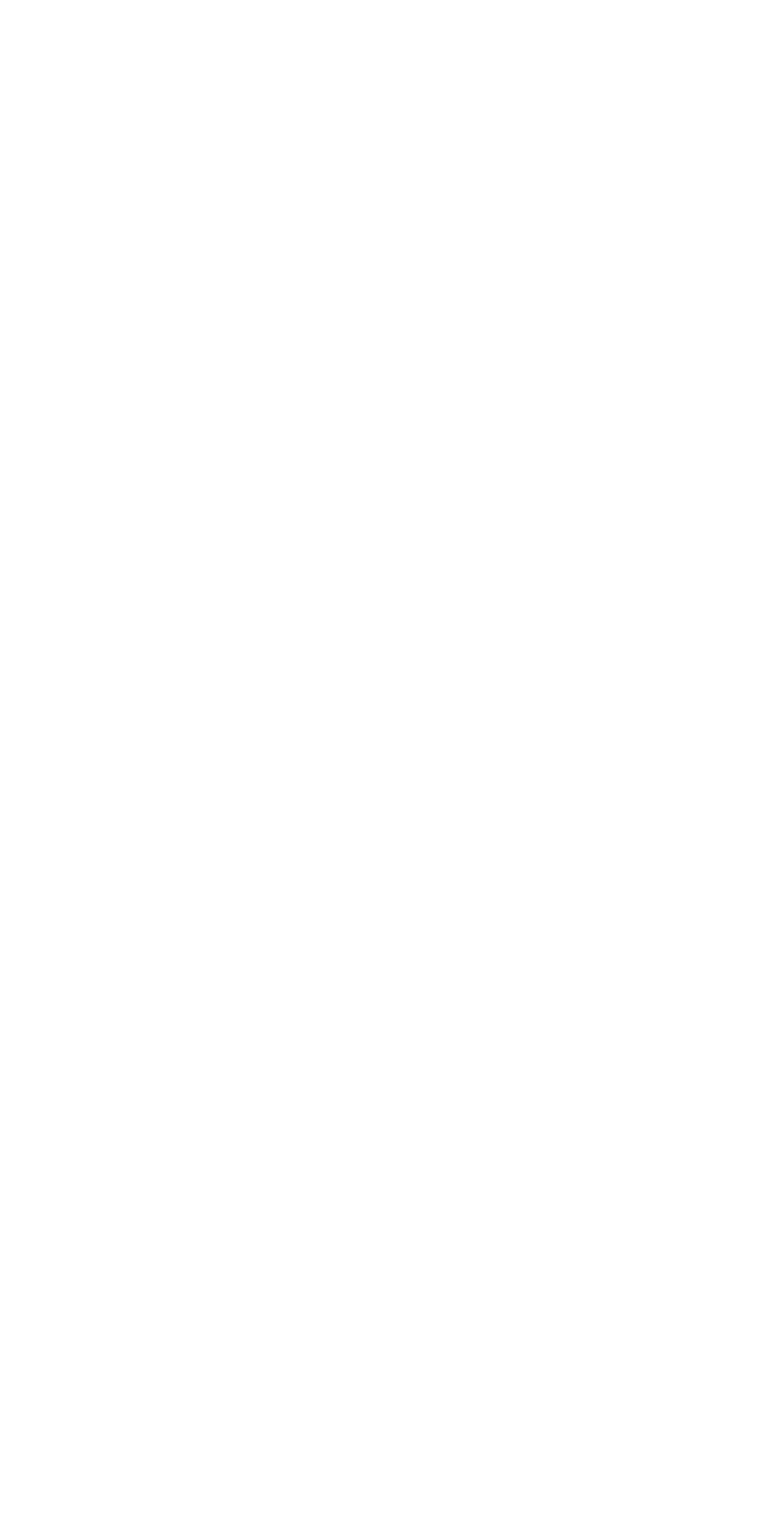
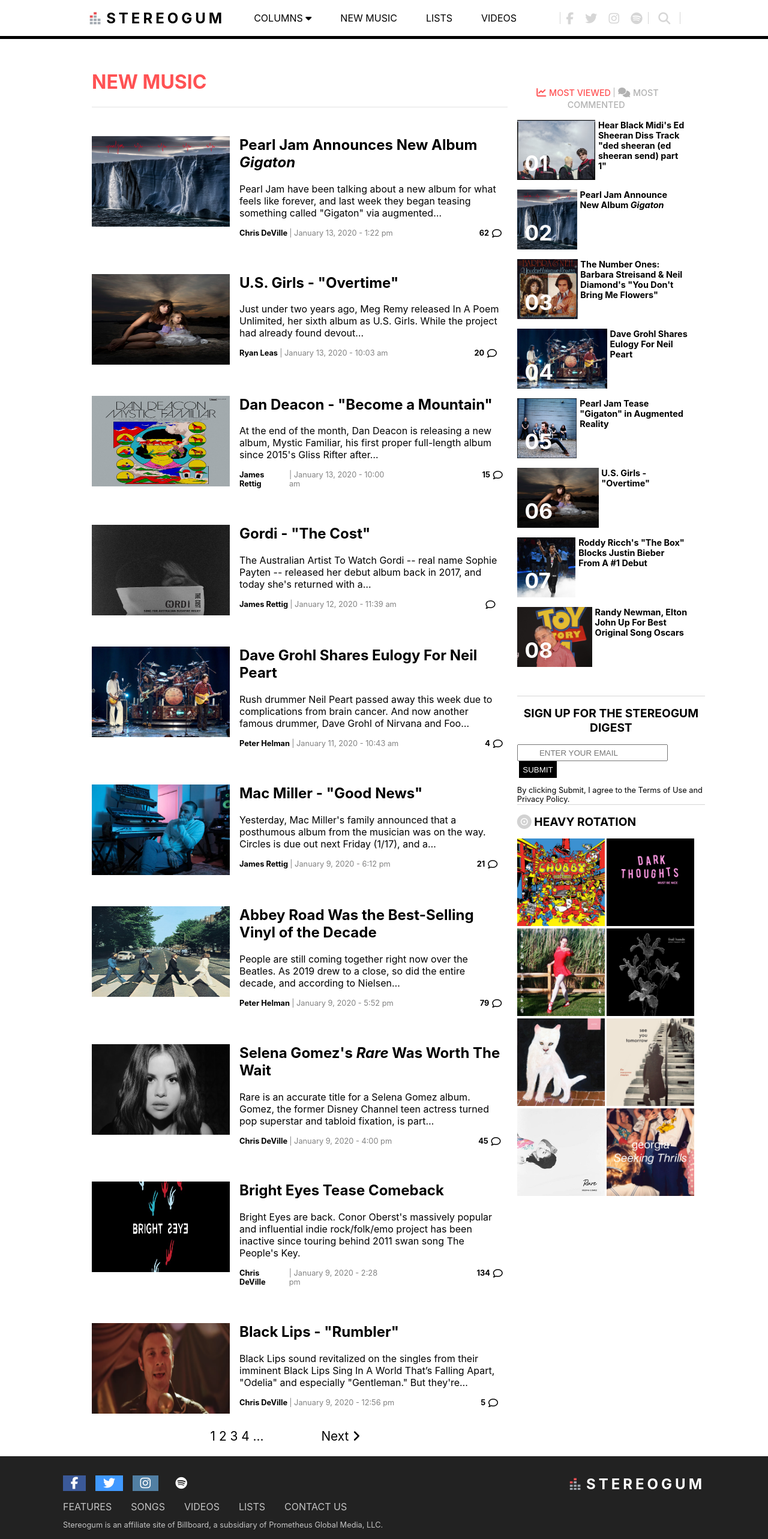
Before and after one commit to CedenoHernandez/stereogum-clone, a React (Create React App) app: page /newmusic in a window 1280 px wide. Shown: the top 2566 px of the page at 60% size. Before the commit the page ends 800 px from the top, so only its background shows below. Built offline with nearby package versions, Linux system fonts and the light colour scheme.

Commit message:
Set up New Music page with layout and routes

```diff
--- a/src/App.css
+++ b/src/App.css
@@ -468,6 +468,17 @@
   font-size: 0.8rem;
 }
 
+/* New Music page */
+.divider {
+  padding-top: 6rem;
+}
 
+.page-title {
+  font-size: 1rem;
+  color: #FF5254;
+  text-transform: uppercase;
+  margin-left: 3rem;
+  border-bottom: 1px solid #E2E2E2;
+}
 
 /* Media Queries */
--- a/src/App.js
+++ b/src/App.js
@@ -1,6 +1,7 @@
 import React from 'react';
 import { BrowserRouter as Router, Switch, Route } from 'react-router-dom';
 import Home from './components/Home';
+import NewMusic from './components/NewMusic';
 import './App.css';
 
 function App() {
@@ -8,6 +9,7 @@ function App() {
     <Router>
       <Switch>
         <Route exact path='/' component={Home} />
+        <Route exact path='/newmusic' component={NewMusic} />
       </Switch>
 
 
--- a/src/components/Footer.js
+++ b/src/components/Footer.js
@@ -22,7 +22,7 @@ class Footer extends Component {
 
           <div className="footer-site-links">
             <a href="#">Features</a>
-            <a href="#">Songs</a>
+            <a href="/newmusic">Songs</a>
             <a href="#">Videos</a>
             <a href="#">Lists</a>
             <a href="#">Contact Us</a>
--- a/src/components/Navbar.js
+++ b/src/components/Navbar.js
@@ -27,7 +27,7 @@ class Navbar extends Component {
       <div className="navbar">
         <div>
           <img src="../images/stereogumlogo.jpg" className="logo" alt=""/>
-          <a href="#" id="siteTitle">Stereogum</a>
+          <a href="/" id="siteTitle">Stereogum</a>
         </div>
         <div className="pageLinks">
           <a href="#" className="columns"onClick={this.handleClick}>Columns <i className="fas fa-caret-down"></i></a>
@@ -76,7 +76,7 @@ class Navbar extends Component {
 
             </table>
           </div>
-          <a href="#">New Music</a>
+          <a href="/newmusic">New Music</a>
           <a href="#">Lists</a>
           <a href="#">Videos</a>
         </div>
--- /dev/null
+++ b/src/components/NewMusic.js
@@ -0,0 +1,29 @@
+import React, { Fragment } from 'react';
+import Navbar from './Navbar';
+import NewMusicContent from './NewMusicContent';
+import NewsSelector from './NewsSelector';
+import SignUp from './SignUp';
+import HeavyRotation from './HeavyRotation';
+import Footer from './Footer';
+
+function NewMusic() {
+  return(
+    <div className="App">
+      <div>
+        <Navbar />
+      </div>
+      <div className="divider"></div>
+      <div className="main-page">
+        <NewMusicContent />
+          <div>
+          <NewsSelector />
+          <SignUp />
+          <HeavyRotation />
+          </div>
+      </div>
+      <Footer />
+      </div>
+    )
+}
+
+export default NewMusic;
--- /dev/null
+++ b/src/components/NewMusicContent.js
@@ -0,0 +1,184 @@
+import React, { Component } from 'react';
+
+class NewMusicContent extends Component {
+
+  render() {
+    return (
+      <div id="new-music">
+
+        <div className="page-title">
+          <h1>New Music</h1>
+        </div>
+
+        <container className="stories">
+          <div className="news-img">
+            <img src="../images/Gigaton.png" alt="" className="story-img"/>
+          </div>
+          <div className="news-brief">
+            <h2>Pearl Jam Announces New Album <i>Gigaton</i></h2>
+            <p>Pearl Jam have been talking about a new album for what feels like forever, and last week they began teasing something called "Gigaton" via augmented…</p>
+            <div className="news-info-sm">
+              <a href="#" className="news-author">Chris DeVille</a>
+              <p className="news-date">| January 13, 2020 - 1:22 pm</p>
+              <p className="comment-count">62</p>
+              <i className="far fa-comment"></i>
+            </div>
+          </div>
+        </container>
+
+        <container className="stories">
+          <div className="news-img">
+            <img src="../images/us-girls-heavy-light-cover.jpg" alt="" className="story-img"/>
+          </div>
+          <div className="news-brief">
+            <h2>U.S. Girls - "Overtime"</h2>
+            <p>Just under two years ago, Meg Remy released In A Poem Unlimited, her sixth album as U.S. Girls. While the project had already found devout…</p>
+            <div className="news-info-sm">
+              <a href="#" className="news-author">Ryan Leas</a>
+              <p className="news-date">| January 13, 2020 - 10:03 am</p>
+              <p className="comment-count">20</p>
+              <i className="far fa-comment"></i>
+            </div>
+          </div>
+        </container>
+
+        <container className="stories">
+          <div className="news-img">
+            <img src="../images/dan-deacon.jpg" alt="" className="story-img"/>
+          </div>
+          <div className="news-brief">
+            <h2>Dan Deacon - "Become a Mountain"</h2>
+            <p>At the end of the month, Dan Deacon is releasing a new album, Mystic Familiar, his first proper full-length album since 2015's Gliss Rifter after…</p>
+            <div className="news-info-sm">
+              <a href="#" className="news-author">James Rettig</a>
+              <p className="news-date">| January 13, 2020 - 10:00 am</p>
+              <p className="comment-count">15</p>
+              <i className="far fa-comment"></i>
+            </div>
+          </div>
+        </container>
+
+        <container className="stories">
+          <div className="news-img">
+            <img src="../images/gordi-the-cost.jpg" alt="" className="story-img"/>
+          </div>
+          <div className="news-brief">
+            <h2>Gordi - "The Cost"</h2>
+            <p>The Australian Artist To Watch Gordi -- real name Sophie Payten -- released her debut album back in 2017, and today she's returned with a…</p>
+            <div className="news-info-sm">
+              <a href="#" className="news-author">James Rettig</a>
+              <p className="news-date">| January 12, 2020 - 11:39 am</p>
+              <p className="comment-count"></p>
+              <i className="far fa-comment"></i>
+            </div>
+          </div>
+        </container>
+
+        <container className="stories">
+          <div className="news-img">
+            <img src="../images/rush-drummer.jpg" alt="" className="story-img"/>
+          </div>
+          <div className="news-brief">
+            <h2>Dave Grohl Shares Eulogy For Neil Peart</h2>
+            <p>Rush drummer Neil Peart passed away this week due to complications from brain cancer. And now another famous drummer, Dave Grohl of Nirvana and Foo…</p>
+            <div className="news-info-sm">
+              <a href="#" className="news-author">Peter Helman</a>
+              <p className="news-date">| January 11, 2020 - 10:43 am</p>
+              <p className="comment-count">4</p>
+              <i className="far fa-comment"></i>
+            </div>
+          </div>
+        </container>
+
+        <container className="stories">
+          <div className="news-img">
+            <img src="../images/mac-miller.jpg" alt="" className="story-img"/>
+          </div>
+          <div className="news-brief">
+            <h2>Mac Miller - "Good News"</h2>
+            <p>Yesterday, Mac Miller's family announced that a posthumous album from the musician was on the way. Circles is due out next Friday (1/17), and a…</p>
+            <div className="news-info-sm">
+              <a href="#" className="news-author">James Rettig</a>
+              <p className="news-date">| January 9, 2020 - 6:12 pm</p>
+              <p className="comment-count">21</p>
+              <i className="far fa-comment"></i>
+            </div>
+          </div>
+        </container>
+
+        <container className="stories">
+          <div className="news-img">
+            <img src="../images/abbey-road.jpg" alt="" className="story-img"/>
+          </div>
+          <div className="news-brief">
+            <h2>Abbey Road Was the Best-Selling Vinyl of the Decade</h2>
+            <p>People are still coming together right now over the Beatles. As 2019 drew to a close, so did the entire decade, and according to Nielsen…</p>
+            <div className="news-info-sm">
+              <a href="#" className="news-author">Peter Helman</a>
+              <p className="news-date">| January 9, 2020 - 5:52 pm</p>
+              <p className="comment-count">79</p>
+              <i className="far fa-comment"></i>
+            </div>
+          </div>
+        </container>
+
+        <container className="stories">
+          <div className="news-img">
+            <img src="../images/Selena-gomez.jpg" alt="" className="story-img"/>
+          </div>
+          <div className="news-brief">
+            <h2>Selena Gomez's <i>Rare</i> Was Worth The Wait</h2>
+            <p>Rare is an accurate title for a Selena Gomez album. Gomez, the former Disney Channel teen actress turned pop superstar and tabloid fixation, is part…</p>
+            <div className="news-info-sm">
+              <a href="#" className="news-author">Chris DeVille</a>
+              <p className="news-date">| January 9, 2020 - 4:00 pm</p>
+              <p className="comment-count">45</p>
+              <i className="far fa-comment"></i>
+            </div>
+          </div>
+        </container>
+
+        <container className="stories">
+          <div className="news-img">
+            <img src="../images/Bright-Eyes.jpg" alt="" className="story-img"/>
+          </div>
+          <div className="news-brief">
+            <h2>Bright Eyes Tease Comeback</h2>
+            <p>Bright Eyes are back. Conor Oberst's massively popular and influential indie rock/folk/emo project has been inactive since touring behind 2011 swan song The People's Key.</p>
+            <div className="news-info-sm">
+              <a href="#" className="news-author">Chris DeVille</a>
+              <p className="news-date">| January 9, 2020 - 2:28 pm</p>
+              <p className="comment-count">134</p>
+              <i className="far fa-comment"></i>
+            </div>
+          </div>
+        </container>
+
+        <container className="stories">
+          <div className="news-img">
+            <img src="../images/Black-Lips.png" alt="" className="story-img"/>
+          </div>
+          <div className="news-brief">
+            <h2>Black Lips - "Rumbler"</h2>
+            <p>Black Lips sound revitalized on the singles from their imminent Black Lips Sing In A World That’s Falling Apart, "Odelia" and especially "Gentleman." But they're…</p>
+            <div className="news-info-sm">
+              <a href="#" className="news-author">Chris DeVille</a>
+              <p className="news-date">| January 9, 2020 - 12:56 pm</p>
+              <p className="comment-count">5</p>
+              <i className="far fa-comment"></i>
+            </div>
+          </div>
+        </container>
+
+        <div className="page-selector">
+            <p>1 2 3 4 ...</p>
+            <p className="next-page">Next <i className="fas fa-angle-right"></i></p>
+
+        </div>
+
+      </div>
+    )
+  }
+};
+
+export default NewMusicContent;
--- a/src/components/NewsSelector.js
+++ b/src/components/NewsSelector.js
@@ -25,7 +25,7 @@ class NewsSelector extends Component {
 
   render() {
     return(
-      <div className="side-news">
+      <div className="side-news" id="side-news-sub">
 
         <div className="news-selector">
           <i className="fas fa-chart-line" id="most-viewed"></i>
```
